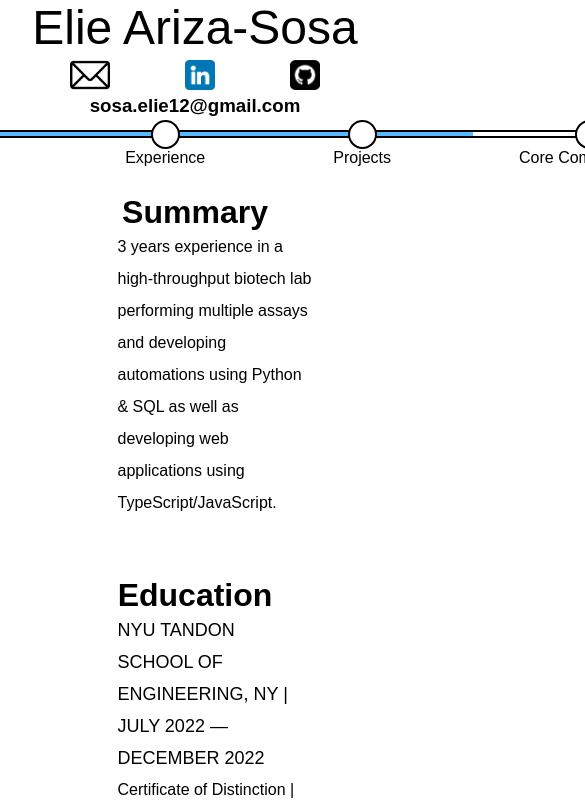
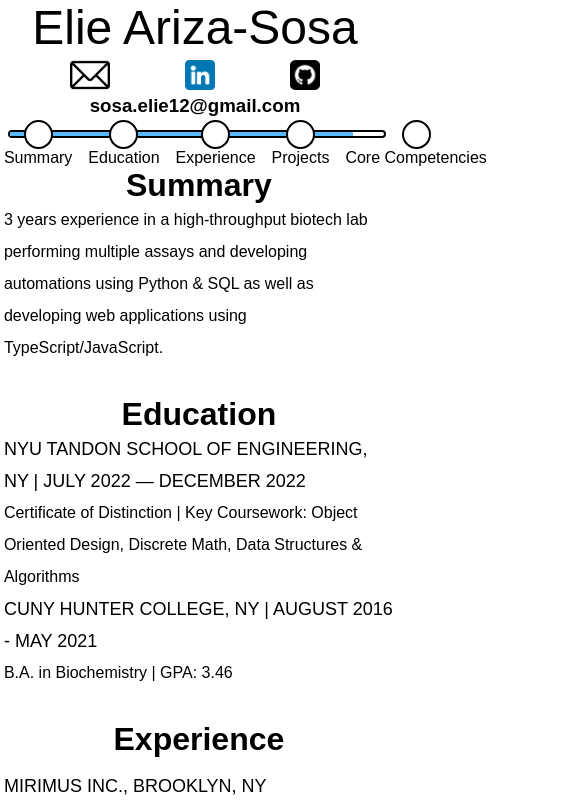
Before and after one commit to SosaAElie/onlineResume, a website: page index.html in a window 390 px wide. Shown: the top 812 px of the page, 585 px wide, since content can reach past the window. Drawn offline with Linux system fonts and the light colour scheme; a web font is replaced by a local one.

Commit message:
Fixing CSS for all iPad, iPhone and monitors.

```diff
--- a/script.js
+++ b/script.js
@@ -24,15 +24,6 @@ function main(){
         stepCircles[i].totalPercentOfProgressbar = totalPercent;
     }
     window.addEventListener("scroll", e => {
-        const currentY = window.scrollY;
-
-        // The scroll height of the document is what the entire height
-        // of the body element is if it were taking up the entire screen height
-        // The client height is the actual visible portion of the document body
-        // The totalY is therefore the remainder that needs to be scrolled into/out of
-        // const totalY = document.body.scrollHeight - document.body.clientHeight;
-
-        // const percentScrolled = (currentY/totalY)*100;
         const headerHeight = header.clientHeight;
 
         contents.forEach((content, i) =>  {
@@ -43,13 +34,17 @@ function main(){
             //If the content hasn't reached the bottom border of the header then don't calculate anything for it yet
             //Or if the content bottom is past the bottom border of the header then ignore it
             if (topBorderPosition > headerHeight){
-                if(stepCircles[i].classList.contains("filled"))stepCircles[i].classList.remove("filled");
+                requestAnimationFrame(()=>{
+                    if(stepCircles[i].classList.contains("filled"))stepCircles[i].classList.remove("filled");
+                })
                 return;
             }
             else if(topBorderPosition <= headerHeight){
-                if(!stepCircles[i].classList.contains("filled"))stepCircles[i].classList.add("filled");
+                requestAnimationFrame(()=>{
+                    if(!stepCircles[i].classList.contains("filled"))stepCircles[i].classList.add("filled");
+                })
             }
-            if(bottomBorderPosition <= headerHeight) return;
+            if(bottomBorderPosition < headerHeight) return;
 
             //Determine the percent of the content that has been scrolled past
             const contentPercentScrolled = 100 - (((bottomBorderPosition-headerHeight)/contentHeight) * 100);
@@ -58,12 +53,16 @@ function main(){
             if(i > 0){
                 const previousTotalContentPercentage = contents[i-1].totalPercentOfProgressbar;
                 const progressBarFill = portionOfPercentBarForThisContent + (previousTotalContentPercentage*100);
-                progressBar.style.width = `${progressBarFill}%`;
+                requestAnimationFrame(()=>{
+                    progressBar.style.width = `${progressBarFill}%`;
+                })
                 progressBar.currentPercent = progressBarFill;
             }
             else{
                 const progressBarFill = portionOfPercentBarForThisContent;
-                progressBar.style.width = `${progressBarFill}%`;
+                requestAnimationFrame(()=>{
+                    progressBar.style.width = `${progressBarFill}%`;
+                })
                 progressBar.currentPercent = progressBarFill;
             }
 
--- a/style.css
+++ b/style.css
@@ -17,7 +17,7 @@ body{
     padding: 0px;
     background-color: white;
     justify-items: center;
-    /* border-style:solid; */
+    width: 100%;
 }
 #name{
     font-size: 3rem;
@@ -33,8 +33,9 @@ body{
 }
 #steps-container{
     display: flex;
-    column-gap: 8rem;
+    justify-content: space-evenly;
     text-align: center;
+    width: 63%;
 }
 .step-circle{
     border-style: solid;
@@ -58,8 +59,8 @@ body{
     border-style: solid;
     border-radius: 10px;
     top:78%;
-    width: 90%;
-    left:3%;
+    width: 45%;
+    left:26.5%;
     margin: 0px;
     padding: 0px;
     z-index: -1;
@@ -85,12 +86,14 @@ body{
     text-align: center;
     text-wrap: nowrap;
     margin-bottom: 0px;
+    margin-top: 0px;
     padding-bottom: 0px;
 }
 .items{
     justify-self: center;
     line-height: 2rem;
     margin: 0px;
+    padding: 0px;
     text-align: left;
     width: 100%;
     margin-bottom: 2rem;
@@ -103,7 +106,7 @@ body{
 }
 .content{
     width: 50%;
-    /* border-style:solid; */
+
 }
 .subtitle{
     font-weight: bolder;
@@ -134,3 +137,48 @@ body{
     justify-self: center;
     grid-template-columns: 50% 50%;
 }
+
+@media screen and (max-width:1200px) and (min-width:451px){
+    #steps-container{
+        width: 100%;
+    }
+    .step{
+        display: flex;
+        flex-direction: column;
+        align-items: center;
+    }
+    #progress-container{
+        width: 70%;
+        left: 14%;
+        top:79%;
+    }
+    #core-competencies-content-container{
+        width: 100%;
+        margin-left: 5%;
+    }
+}
+
+
+@media screen and (max-width:450px){
+    #progress-container{
+        width: 96%;
+        left:2%;
+    }
+    .step-text{
+        text-align: left;
+    }
+    #steps-container{
+        column-gap: 1rem;
+        margin-left: 2%;
+        width: 100%;
+    }
+    .content{
+        width:100%;
+        text-align: left;
+        margin-left: 2%;
+    }
+    #core-competencies-content-container{
+        width: 100%;
+        margin: 5%;
+    }
+}
```
Also changed, not shown: index.html (+0 -5 lines).
